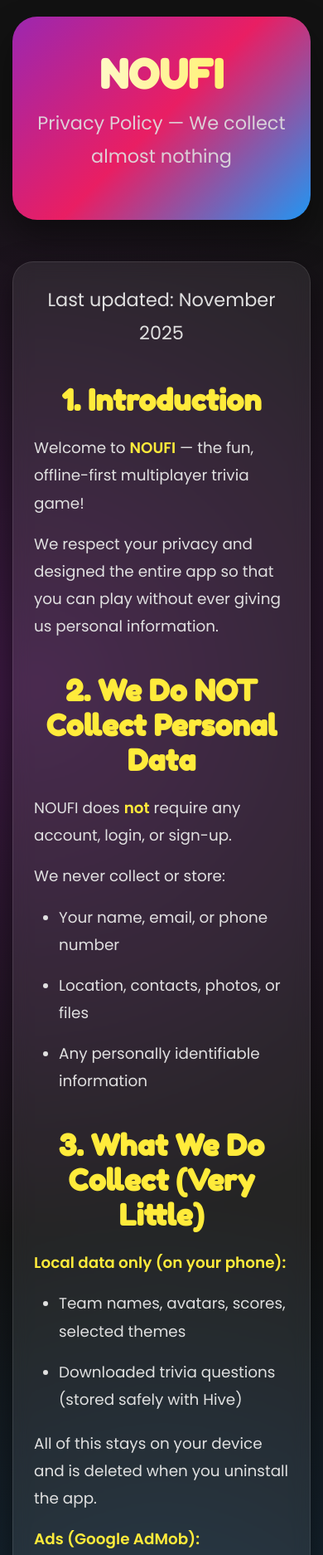
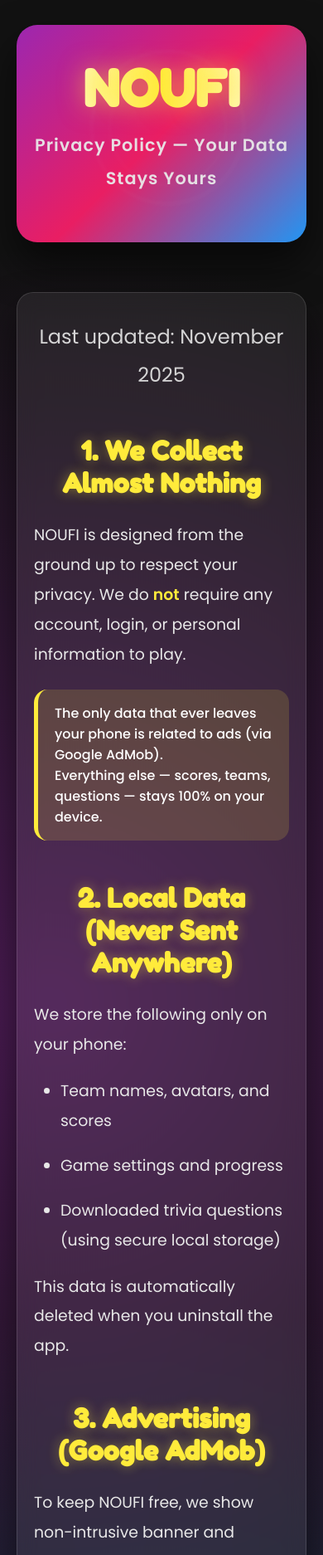
Before and after one commit to bachtadev/noufi-privacy-policy, a plain HTML site: page index.html in a window 390 px wide. Shown: the top 1874 px of the page at 83% size. Drawn offline with Linux system fonts and the light colour scheme.

Commit message:
Update index.html

```diff
--- a/index.html
+++ b/index.html
@@ -4,87 +4,125 @@
   <meta charset="UTF-8">
   <meta name="viewport" content="width=device-width, initial-scale=1.0">
   <title>NOUFI – Privacy Policy</title>
-  <link rel="preconnect" href="https://fonts.googleapis.com">
-  <link href="https://fonts.googleapis.com/css2?family=Fredoka+One:wght@400&family=Poppins:wght@400;500;600&display=swap" rel="stylesheet">
+  <link href="https://fonts.googleapis.com/css2?family=Fredoka+One&family=Poppins:wght@300;400;500;600;700&display=swap" rel="stylesheet">
   <style>
     :root {
       --purple: #9C27B0;
       --pink: #E91E63;
+      --coral: #FF4081;
       --blue: #2196F3;
-      --gradient: linear-gradient(135deg, #9C27B0, #E91E63, #2196F3);
+      --teal: #00BCD4;
+      --yellow: #FFEB3B;
+      --dark: #121212;
     }
     * { margin: 0; padding: 0; box-sizing: border-box; }
     body {
       font-family: 'Poppins', sans-serif;
-      background: #121212;
+      background: var(--dark);
       color: #ffffff;
       min-height: 100vh;
       background-image:
-        radial-gradient(circle at 10% 20%, rgba(156, 39, 176, 0.3) 0%, transparent 20%),
-        radial-gradient(circle at 90% 80%, rgba(233, 30, 99, 0.3) 0%, transparent 20%),
-        radial-gradient(circle at 50% 50%, rgba(33, 150, 243, 0.2) 0%, transparent 30%);
+        radial-gradient(circle at 15% 25%, rgba(156, 39, 176, 0.4) 0%, transparent 25%),
+        radial-gradient(circle at 85% 70%, rgba(233, 30, 99, 0.4) 0%, transparent 25%),
+        radial-gradient(circle at 50% 50%, rgba(33, 150, 243, 0.25) 0%, transparent 35%);
+      overflow-x: hidden;
     }
     .container {
-      max-width: 900px;
+      max-width: 960px;
       margin: 0 auto;
-      padding: 40px 20px;
+      padding: 30px 20px;
     }
     header {
       text-align: center;
-      margin-bottom: 50px;
-      padding: 40px 0;
-      background: var(--gradient);
-      border-radius: 30px;
-      box-shadow: 0 20px 40px rgba(0,0,0,0.4);
+      margin-bottom: 60px;
+      padding: 50px 20px;
+      background: linear-gradient(135deg, var(--purple), var(--pink), var(--blue));
+      border-radius: 40px;
+      box-shadow: 0 25px 50px rgba(0,0,0,0.6);
+      position: relative;
+      overflow: hidden;
     }
+    header::before {
+      content: '';
+      position: absolute;
+      top: -50%; left: -50%;
+      width: 200%; height: 200%;
+      background: repeating-concentric-circles;
+      background-image:
+        radial-gradient(circle, transparent 20%, rgba(255,255,255,0.05) 21%, transparent 22%),
+        radial-gradient(circle, transparent 15%, rgba(255,255,255,0.03) 16%, transparent 17%);
+      animation: float 20s infinite linear;
+      opacity: 0.3;
+    }
+    @keyframes float { 0% { transform: translate(0,0) rotate(0deg); } 100% { transform: translate(30px, -30px) rotate(360deg); } }
+
     h1 {
       font-family: 'Fredoka One', cursive;
-      font-size: 4rem;
-      background: linear-gradient(90deg, #fff, #ffeb3b);
+      font-size: 5.5rem;
+      background: linear-gradient(90deg, #FFFFFF, var(--yellow), #FFFFFF);
       -webkit-background-clip: text;
+      background-clip: text;
       -webkit-text-fill-color: transparent;
-      margin-bottom: 10px;
+      text-shadow: 0 0 30px rgba(255,235,59,0.5);
+      margin-bottom: 12px;
+      position: relative;
+      z-index: 2;
     }
-    .subtitle {
-      font-size: 1.4rem;
-      opacity: 0.9;
+    .tagline {
+      font-size: 1.6rem;
+      font-weight: 600;
+      opacity: 0.95;
+      letter-spacing: 1px;
+      position: relative;
+      z-index: 2;
     }
     main {
-      background: rgba(255,255,255,0.08);
-      backdrop-filter: blur(10px);
-      border-radius: 25px;
-      padding: 40px;
-      box-shadow: 0 15px 35px rgba(0,0,0,0.5);
-      border: 1px solid rgba(255,255,255,0.1);
+      background: rgba(255,255,255,0.07);
+      backdrop-filter: blur(12px);
+      border-radius: 30px;
+      padding: 45px;
+      box-shadow: 0 20px 40px rgba(0,0,0,0.5);
+      border: 1px solid rgba(255,255,255,0.12);
     }
     h2 {
       font-family: 'Fredoka One', cursive;
-      color: #ffeb3b;
-      font-size: 2.2rem;
-      margin: 40px 0 20px;
+      color: var(--yellow);
+      font-size: 2.4rem;
       text-align: center;
+      margin: 50px 0 25px;
+      text-shadow: 0 0 15px rgba(255,235,59,0.4);
     }
     p, li {
-      font-size: 1.15rem;
-      line-height: 1.8;
-      margin-bottom: 16px;
-      color: #e0e0e0;
+      font-size: 1.18rem;
+      line-height: 1.9;
+      margin-bottom: 18px;
+      color: #e8e8e8;
     }
-    ul { padding-left: 30px; margin-bottom: 20px; }
-    strong { color: #ffeb3b; }
-    a { color: #64B5F6; text-decoration: underline; }
+    ul { padding-left: 32px; margin: 20px 0; }
+    strong { color: var(--yellow); font-weight: 600; }
+    a { color: #64B5F6; text-decoration: underline; font-weight: 500; }
+    .highlight {
+      background: rgba(255,235,59,0.15);
+      padding: 16px 20px;
+      border-radius: 16px;
+      border-left: 5px solid var(--yellow);
+      margin: 25px 0;
+      font-weight: 500;
+    }
     .footer {
       text-align: center;
-      margin-top: 60px;
-      padding: 30px;
-      font-size: 1.1rem;
-      opacity: 0.8;
+      margin-top: 80px;
+      padding: 40px;
+      font-size: 1.2rem;
+      opacity: 0.9;
     }
-    .heart { color: #E91E63; }
+    .heart { color: #E91E63; font-size: 1.4em; }
     @media (max-width: 768px) {
-      h1 { font-size: 3rem; }
-      .container { padding: 20px 15px; }
-      main { padding: 25px; }
+      h1 { font-size: 3.8rem; }
+      .tagline { font-size: 1.3rem; }
+      header { padding: 40px 15px; border-radius: 25px; }
+      main { padding: 30px 20px; border-radius: 20px; }
+      h2 { font-size: 2rem; }
     }
   </style>
 </head>
@@ -92,66 +130,70 @@
   <div class="container">
     <header>
       <h1>NOUFI</h1>
-      <p class="subtitle">Privacy Policy — We collect almost nothing</p>
+      <p class="tagline">Privacy Policy — Your Data Stays Yours</p>
     </header>
 
     <main>
-      <p style="text-align:center;font-size:1.4rem;margin-bottom:40px;">
+      <p style="text-align:center; font-size:1.5rem; margin-bottom:50px; opacity:0.9;">
         Last updated: November 2025
       </p>
 
-      <h2>1. Introduction</h2>
-      <p>Welcome to <strong>NOUFI</strong> — the fun, offline-first multiplayer trivia game!</p>
-      <p>We respect your privacy and designed the entire app so that you can play without ever giving us personal information.</p>
+      <h2>1. We Collect Almost Nothing</h2>
+      <p>NOUFI is designed from the ground up to respect your privacy. We do <strong>not</strong> require any account, login, or personal information to play.</p>
 
-      <h2>2. We Do NOT Collect Personal Data</h2>
-      <p>NOUFI does <strong>not</strong> require any account, login, or sign-up.</p>
-      <p>We never collect or store:</p>
+      <div class="highlight">
+        The only data that ever leaves your phone is related to ads (via Google AdMob).<br>
+        Everything else — scores, teams, questions — stays 100% on your device.
+      </div>
+
+      <h2>2. Local Data (Never Sent Anywhere)</h2>
+      <p>We store the following only on your phone:</p>
       <ul>
-        <li>Your name, email, or phone number</li>
-        <li>Location, contacts, photos, or files</li>
-        <li>Any personally identifiable information</li>
+        <li>Team names, avatars, and scores</li>
+        <li>Game settings and progress</li>
+        <li>Downloaded trivia questions (using secure local storage)</li>
       </ul>
+      <p>This data is automatically deleted when you uninstall the app.</p>
 
-      <h2>3. What We Do Collect (Very Little)</h2>
-      <p><strong>Local data only (on your phone):</strong></p>
+      <h2>3. Advertising (Google AdMob)</h2>
+      <p>To keep NOUFI free, we show non-intrusive banner and interstitial ads powered by Google AdMob.</p>
+      <p>AdMob may automatically collect:</p>
       <ul>
-        <li>Team names, avatars, scores, selected themes</li>
-        <li>Downloaded trivia questions (stored safely with Hive)</li>
-      </ul>
-      <p>All of this stays on your device and is deleted when you uninstall the app.</p>
-
-      <p><strong>Ads (Google AdMob):</strong></p>
-      <p>We show a few non-intrusive ads to keep the game free. Google AdMob may automatically collect:</p>
-      <ul>
-        <li>Advertising ID (you can reset it anytime)</li>
-        <li>Device type & OS version</li>
+        <li>Advertising ID (resettable in your device settings)</li>
+        <li>Device model and OS version</li>
+        <li>IP address and general location (country level)</li>
         <li>Ad interaction data</li>
       </ul>
       <p>Google’s privacy policy applies: <a href="https://policies.google.com/privacy" target="_blank">policies.google.com/privacy</a></p>
-      <p>You can turn off personalized ads in your phone settings → Google → Ads → Opt out of Ads Personalization.</p>
+      <p>You can disable personalized ads anytime: Settings → Google → Ads → Opt out of Ads Personalization</p>
 
       <h2>4. Fully Offline After First Launch</h2>
-      <p>The first time you open NOUFI, we download all questions and save them locally. After that the game works <strong>100% offline</strong> — no internet needed, no data sent.</p>
+      <p>On first launch, NOUFI downloads all questions and saves them locally. After that, the game works <strong>completely offline</strong> — no internet or data collection required.</p>
 
-      <h2>5. Children’s Privacy</h2>
-      <p>NOUFI is family-friendly and safe for all ages. Because we collect zero personal information, we fully comply with COPPA and children’s privacy laws worldwide.</p>
+      <h2>5. Third-Party Services</h2>
+      <p>The only third-party service we use is <strong>Google AdMob</strong> for advertisements. We do not use analytics, crash reporting, or any other tracking tools.</p>
 
-      <h2>6. Security & Your Rights</h2>
-      <p>All your game data is stored securely on your device only. You can:</p>
+      <h2>6. Data Security</h2>
+      <p>All local data is stored securely on your device using encrypted storage. We never have access to your gameplay data.</p>
+
+      <h2>7. Your Rights</h2>
+      <p>You can:</p>
       <ul>
-        <li>Delete everything → just uninstall the app</li>
+        <li>Delete all data → Uninstall the app</li>
         <li>Reset your advertising ID in Android settings</li>
-        <li>Opt out of personalized ads anytime</li>
+        <li>Disable personalized ads in your device settings</li>
       </ul>
 
-      <h2>7. Contact Us</h2>
-      <p>Questions? Ideas? We’d love to hear from you!</p>
+      <h2>8. Changes to This Policy</h2>
+      <p>We may update this policy occasionally. The latest version will always be available at this link.</p>
+
+      <h2>9. Contact Us</h2>
+      <p>Questions or feedback? We’d love to hear from you!</p>
       <p>Email: <strong>noufi.dev@gmail.com</strong><br>Developer: Malek B.</p>
 
       <div class="footer">
         Thank you for playing NOUFI!<br>
-        Made with <span class="heart">♥</span> for trivia lovers everywhere
+        Made with <span class="heart">♥</span> in Tunisia
       </div>
     </main>
   </div>
```
